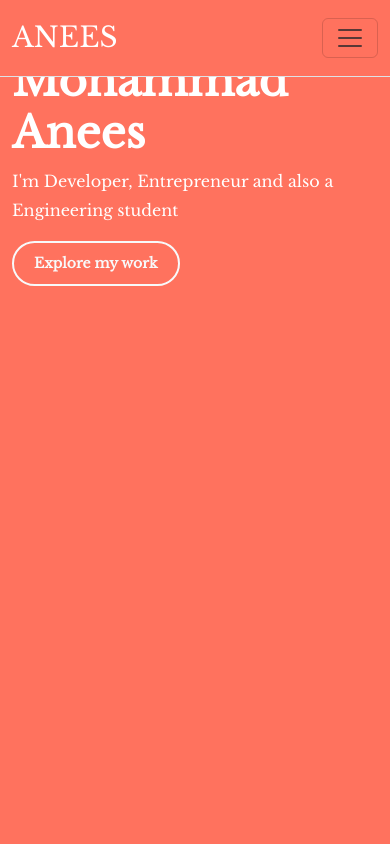
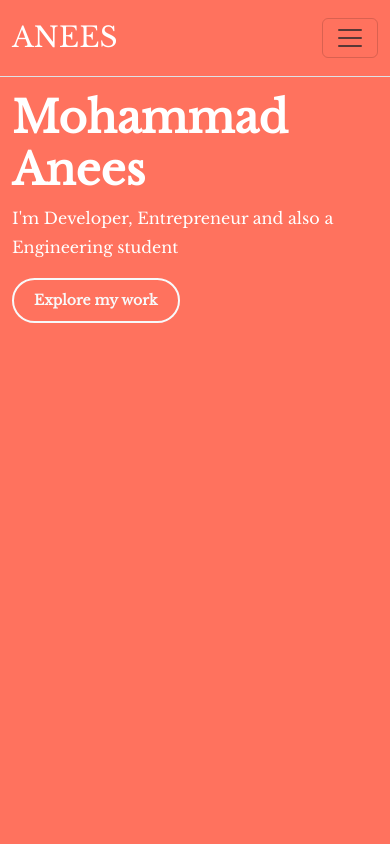
Before and after one commit to spark2star/html-portfolio, a plain HTML site: page index.html in a window 390 px wide. Shown: the top 844 px of the page. Drawn offline with nearby package versions, Linux system fonts and the light colour scheme.

Commit message:
Update index.html
Changed padding of hero for the mobile

```diff
--- a/index.html
+++ b/index.html
@@ -60,7 +60,7 @@
 <!-- -------------------------------Hero------------------------------------------->
     <section id="hero">
         <div class="container">
-            <div class="row" style="padding-top: 15%">
+            <div class="row" style="padding-top: 25%">
                 <div class="col-lg-6">
                     <h1 class="display-1" data-aos="fade-up">Mohammad Anees</h1>
                     <p data-aos="fade-up" data-aos-delay="300">I'm Developer, Entrepreneur and also a Engineering student</p>
```
